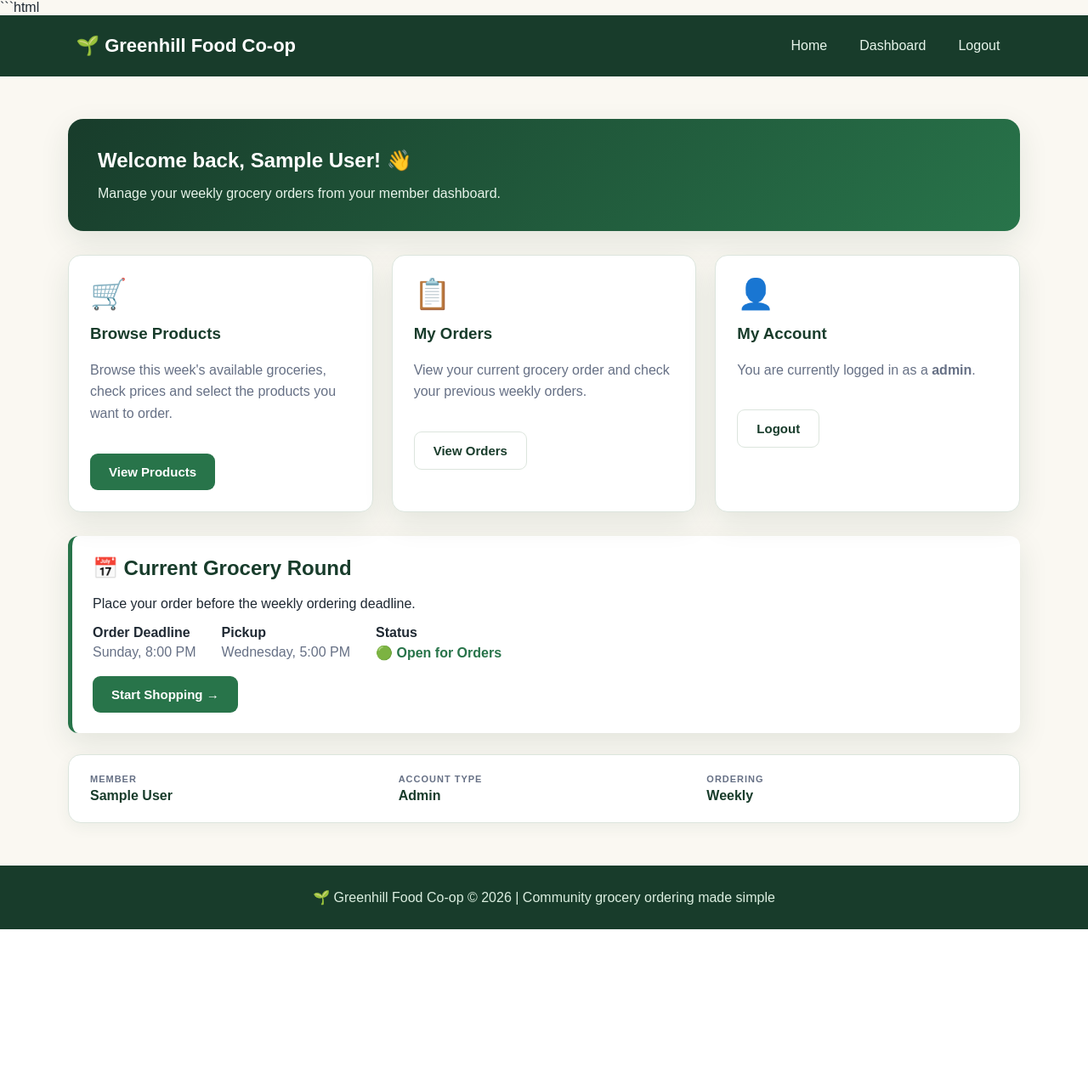
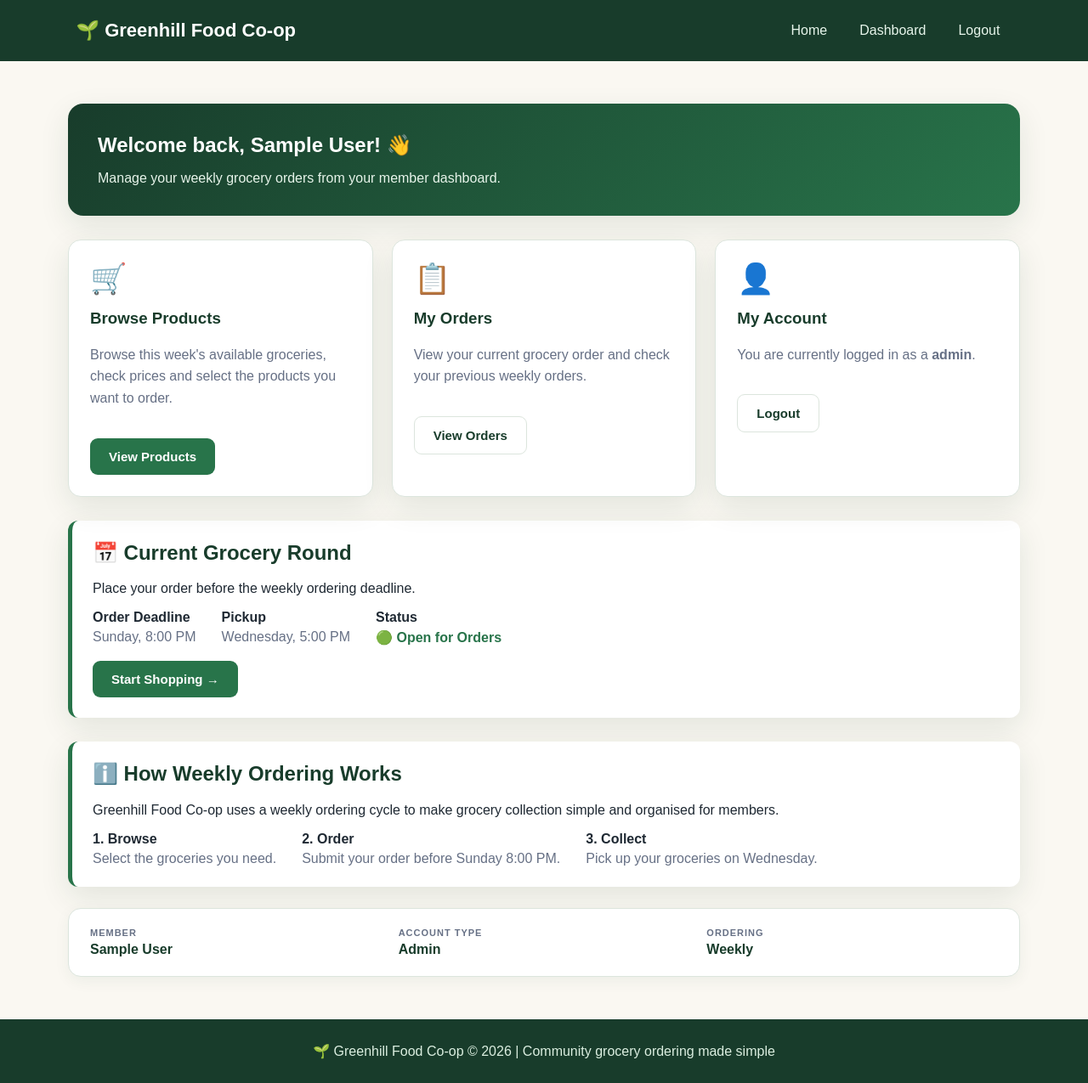
Before and after one commit to ayushpandeyofficial/greenhill-food-coop, a Flask app: page /dashboard in a window 1280 px wide. Shown: the whole page at 85% size. Before the commit the page ends 1094 px from the top, so only its background shows below. Run offline with Flask 3, Linux system fonts and the light colour scheme; the visitor is signed in with stand-in values (Sample User, id 1).

Commit message:
Update dashboard information section

````diff
--- a/templates/dashboard.html
+++ b/templates/dashboard.html
@@ -1,4 +1,3 @@
-```html
 {% extends "base.html" %}
 
 {% block title %}
@@ -95,14 +94,16 @@ Dashboard | Greenhill Food Co-op
                     View Orders
                 </a>
 
-            {% if session.get("member_role") == "staff" %}
+                {% if session.get("member_role") == "staff" %}
+
                 <a
                     href="{{ url_for('staff_orders') }}"
                     class="btn btn-primary"
                 >
                     Manage All Orders
                 </a>
-            {% endif %}
+
+                {% endif %}
 
             </div>
 
@@ -213,6 +214,53 @@ Dashboard | Greenhill Food Co-op
 
 
         <!-- ============================= -->
+        <!-- SYSTEM INFORMATION -->
+        <!-- ============================= -->
+
+        <div class="round-info">
+
+            <h2>
+                ℹ️ How Weekly Ordering Works
+            </h2>
+
+            <p>
+                Greenhill Food Co-op uses a weekly ordering
+                cycle to make grocery collection simple and
+                organised for members.
+            </p>
+
+            <div class="round-details">
+
+                <div>
+                    <strong>
+                        1. Browse
+                    </strong>
+
+                    Select the groceries you need.
+                </div>
+
+                <div>
+                    <strong>
+                        2. Order
+                    </strong>
+
+                    Submit your order before Sunday 8:00 PM.
+                </div>
+
+                <div>
+                    <strong>
+                        3. Collect
+                    </strong>
+
+                    Pick up your groceries on Wednesday.
+                </div>
+
+            </div>
+
+        </div>
+
+
+        <!-- ============================= -->
         <!-- MEMBER INFORMATION -->
         <!-- ============================= -->
 
@@ -263,4 +311,3 @@ Dashboard | Greenhill Food Co-op
 </section>
 
 {% endblock %}
-```
````
